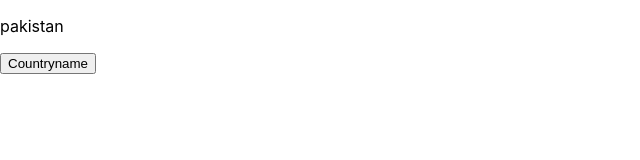
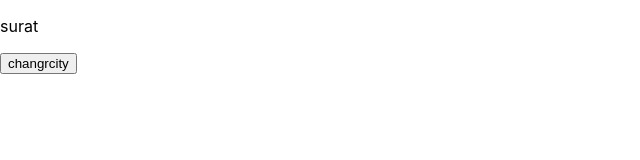
Before and after one commit to aushalsavaliya/myapp, a React (Create React App) app: page / in a window 1280 px wide. Shown: the top 160 px of the page, without its empty margins (0-640 px from the left). Built offline with nearby package versions, Linux system fonts and the light colour scheme.

Commit message:
Function_state

```diff
--- a/src/App.js
+++ b/src/App.js
@@ -1,12 +1,12 @@
-import React from "react";
-import ClassBasedcountry from './Container/ClassBasedcountry';
+import React from 'react';
+import FunctionBased from './Container/FunctionBased';
 
-function App (pros) {
-  return(
+function App(props) {
+  return (
     <div>
-      <ClassBasedcountry/>
+      <FunctionBased/>
     </div>
-  )
+  );
 }
 
 export default App;
--- a/src/Container/ClassBasedcountry.js
+++ /dev/null
@@ -1,34 +0,0 @@
-import React, { Component } from 'react';
-
-
-class ClassBasedcountry extends Component {
-
-
-    constructor(props) {
-        super(props);
-        this.state = {
-            countryname: 'pakistan'
-        }
-    }
-
-    countryname(props) {
-        this.setState({
-            countryname: 'Balochistan'
-        })
-    }
-    render(){
-        return(
-            <div>
-                <p>{this.state.countryname}</p>
-              <button onClick={() => this.countryname()}>Countryname</button>
-            </div>
-        )
-    }
-}
-
-
-
-
-
-
-export default ClassBasedcountry;
--- /dev/null
+++ b/src/Container/FunctionBased.js
@@ -0,0 +1,16 @@
+import React, { useState } from 'react';
+
+function FunctionBased(props) {
+    const [cityName , setcityname] = useState('surat');
+    const changrcity = () => {
+        setcityname ('baroda')
+    }
+    return (
+        <div>
+            <p>{cityName}</p>
+            <button onClick={() => changrcity()}>changrcity</button>
+        </div>
+    );
+}
+
+export default FunctionBased;
```
